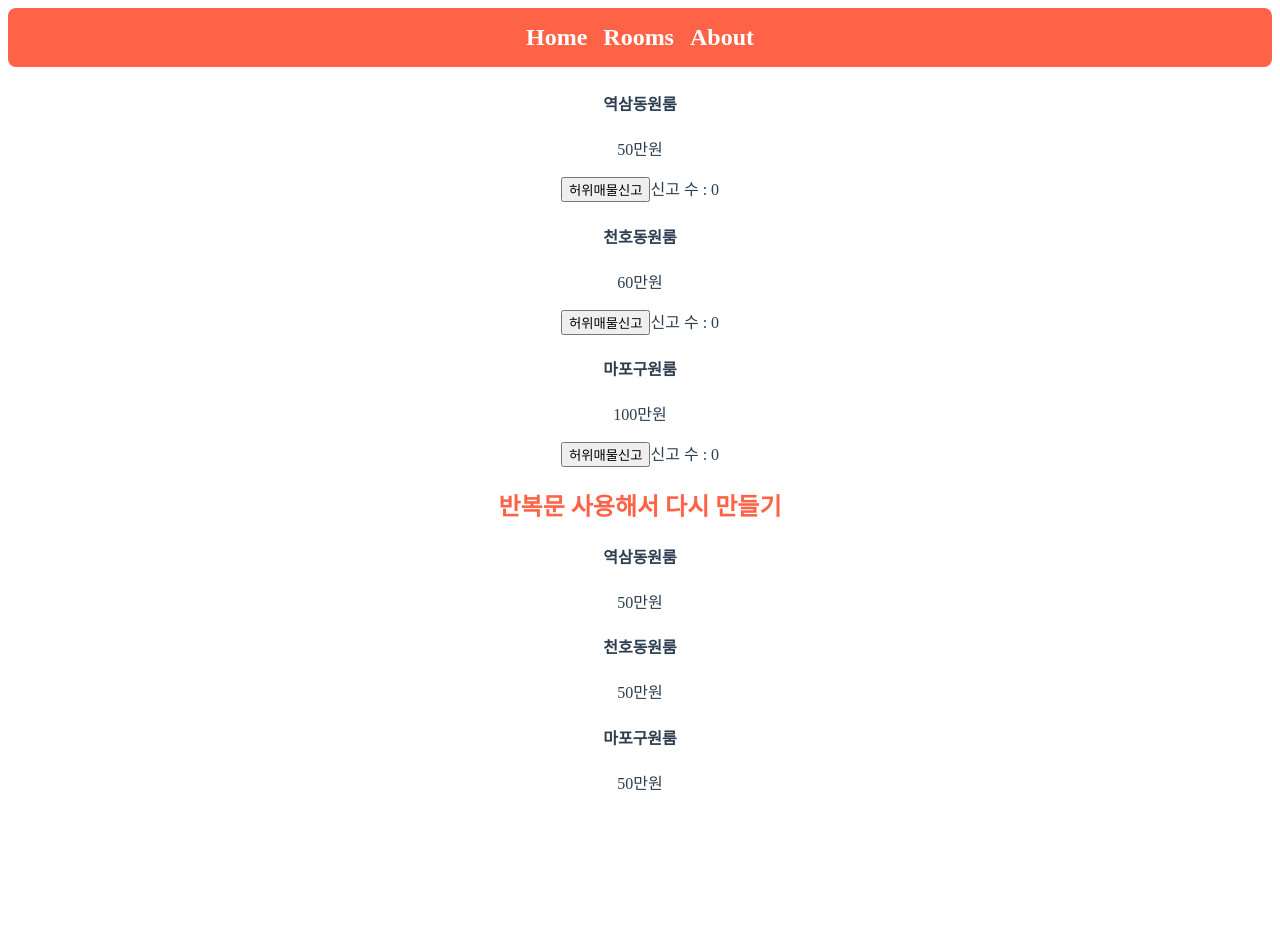
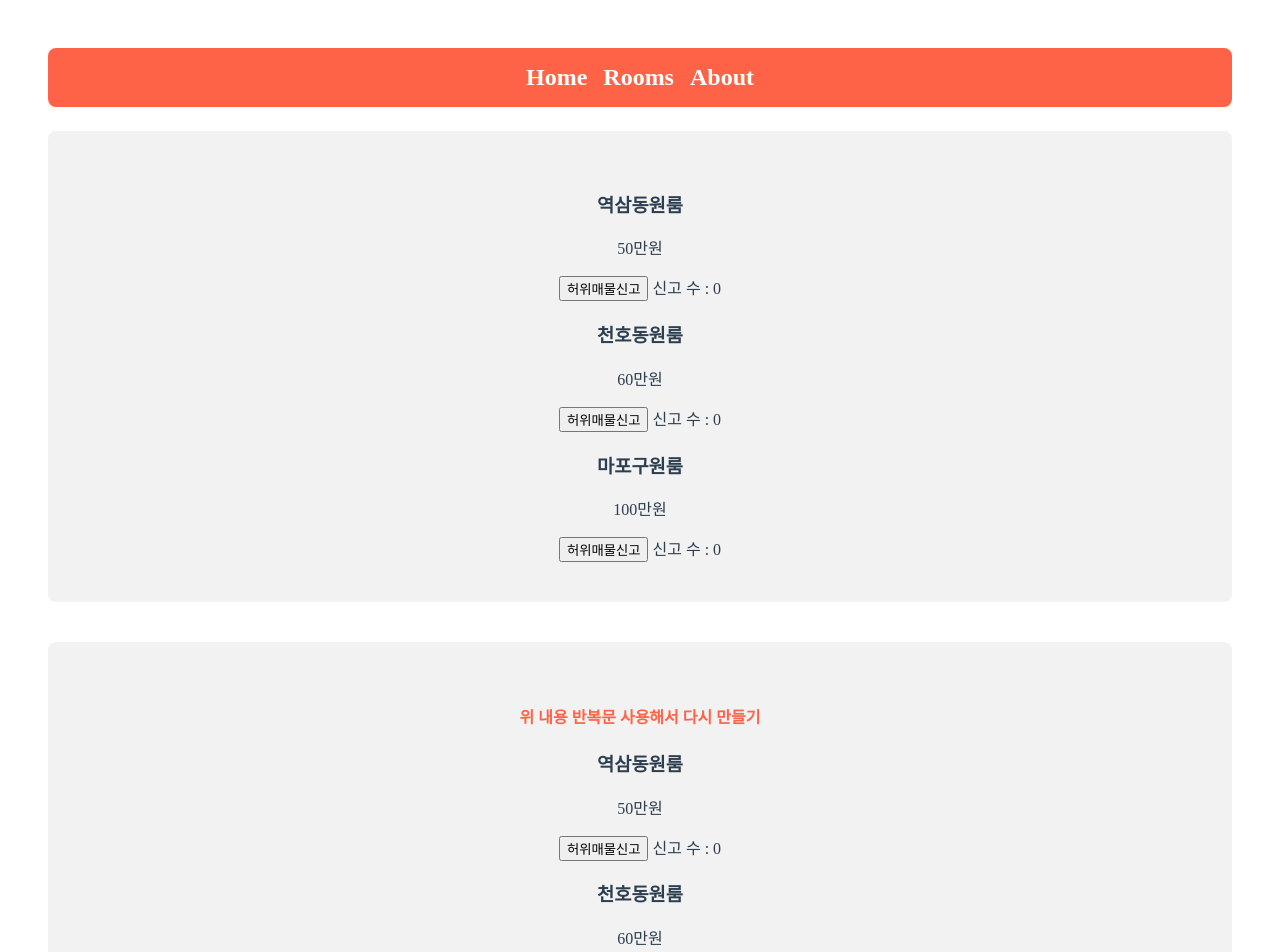
Before and after one commit to yojessie/learning-vue-js, a Vue app in the folder first-project/: page / in a window 1280 px wide. Shown: the top 952 px of the page. Before the commit the page ends 810 px from the top, so only its background shows below. Built offline with nearby package versions, Linux system fonts and the light colour scheme.

Commit message:
♻️  Implement the bottom section by using loop

```diff
--- a/first-project/src/App.vue
+++ b/first-project/src/App.vue
@@ -6,32 +6,37 @@
     <!-- 변수는 두개까지 만들 수 있고, 오른쪽 변수는 1씩 증가하는 정수이다. 오른쪽 변수를 key값으로 활용한다. -->
   </div>
 
+  <section class="section">
     <div>
-    <h4>{{ products[0] }}</h4>
+      <h3>{{ products[0] }}</h3>
       <p>{{ prices[0] }}만원</p>
       <button @click="buttonCount[0]++">허위매물신고</button>
       <!-- 이벤트리스너 사용하기 : v-on:click=" " 혹은 @click=" " -->
       <span>신고 수 : {{ buttonCount[0] }}</span>
     </div>
     <div>
-    <h4>{{ products[1] }}</h4>
+      <h3>{{ products[1] }}</h3>
       <p>{{ prices[1] }}만원</p>
       <button @click="buttonCount[1]++">허위매물신고</button>
       <span>신고 수 : {{ buttonCount[1] }}</span>
     </div>
     <div>
-    <h4>{{ products[2] }}</h4>
+      <h3>{{ products[2] }}</h3>
       <p>{{ prices[2] }}만원</p>
       <button @click="buttonCount[2]++">허위매물신고</button>
       <span>신고 수 : {{ buttonCount[2] }}</span>
     </div>
+  </section>
 
-  <h2 :style="style1">반복문 사용해서 다시 만들기</h2>
-  <div v-for="(product, i) in products" :key="i">
-    <h4>{{ product }}</h4>
-    <p>{{ prices[0] }}만원</p>
-    <!-- 반복문을 한번 돌릴때 데이터 2가지를 어떻게 가져오는걸까? -->
+  <section class="section">
+    <h4 :style="style1">위 내용 반복문 사용해서 다시 만들기</h4>
+    <div v-for="(product, i) in productList" :key="i">
+      <h3>{{ product.name }}</h3>
+      <p>{{ product.price }}만원</p>
+      <button @click="product.buttonCount++">허위매물신고</button>
+      <span>신고 수 : {{ product.buttonCount }}</span>
     </div>
+  </section>
 </template>
 
 <script>
@@ -46,6 +51,12 @@ export default {
       // HTML 속성도 데이터바인딩이 가능하다. HTML태그 안에 사용 시 앞에 콜론 붙일 것
       style1: "color: tomato",
       buttonCount: [0, 0, 0],
+      // 반복문용 데이터
+      productList: [
+        { name: "역삼동원룸", price: 50, buttonCount: 0 },
+        { name: "천호동원룸", price: 60, buttonCount: 0 },
+        { name: "자양동원룸", price: 100, buttonCount: 0 },
+      ],
     };
   },
   methods: {
@@ -65,6 +76,11 @@ export default {
   -moz-osx-font-smoothing: grayscale;
   text-align: center;
   color: #2c3e50;
+  padding: 40px;
+}
+
+button {
+  margin-right: 4px;
 }
 
 .navigation {
@@ -80,4 +96,11 @@ export default {
   color: white;
   padding: 16px 8px;
 }
+
+.section {
+  padding: 40px;
+  border-radius: 8px;
+  background-color: #f2f2f2;
+  margin-bottom: 40px;
+}
 </style>
```
Lines whose indentation alone changed are shown as unchanged.
